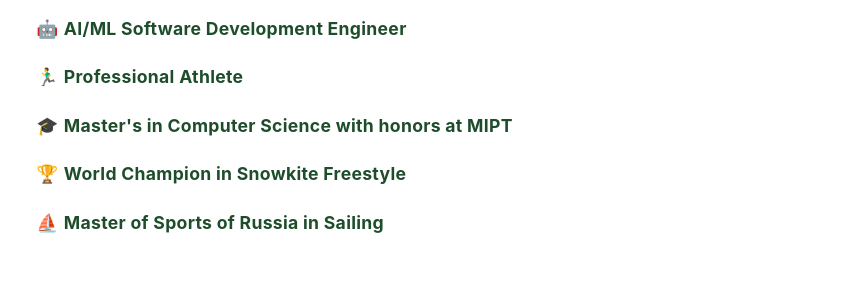
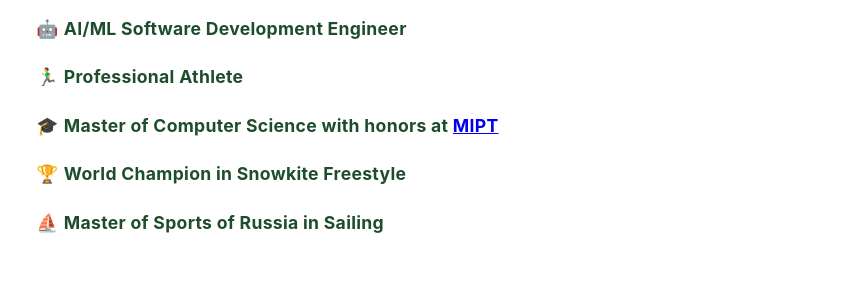
Before and after one commit to irusland/irusland.github.io, a plain HTML site: page index.html in a window 1280 px wide. Shown: the part 307-594 px from the top of the page, 437-1280 px from the left. Drawn offline with Linux system fonts and the light colour scheme.

Commit message:
Update education description with MIPT link for enhanced clarity and professionalism

```diff
--- a/index.html
+++ b/index.html
@@ -538,7 +538,7 @@
                         <p><strong>I'm Ruslan @irusland,</strong></p>
                         <p>🤖 <strong>AI/ML Software Development Engineer</strong></p>
                         <p>🏃‍♂️ <strong>Professional Athlete</strong></p>
-                        <p>🎓 <strong>Master's in Computer Science with honors at MIPT</strong></p>
+                        <p>🎓 <strong>Master of Computer Science with honors at <a href="https://mipt.ru">MIPT</a></strong></p>
                         <p>🏆 <strong>World Champion in Snowkite Freestyle</strong></p>
                         <p>⛵ <strong>Master of Sports of Russia in Sailing</strong></p>
                     </div>
```
